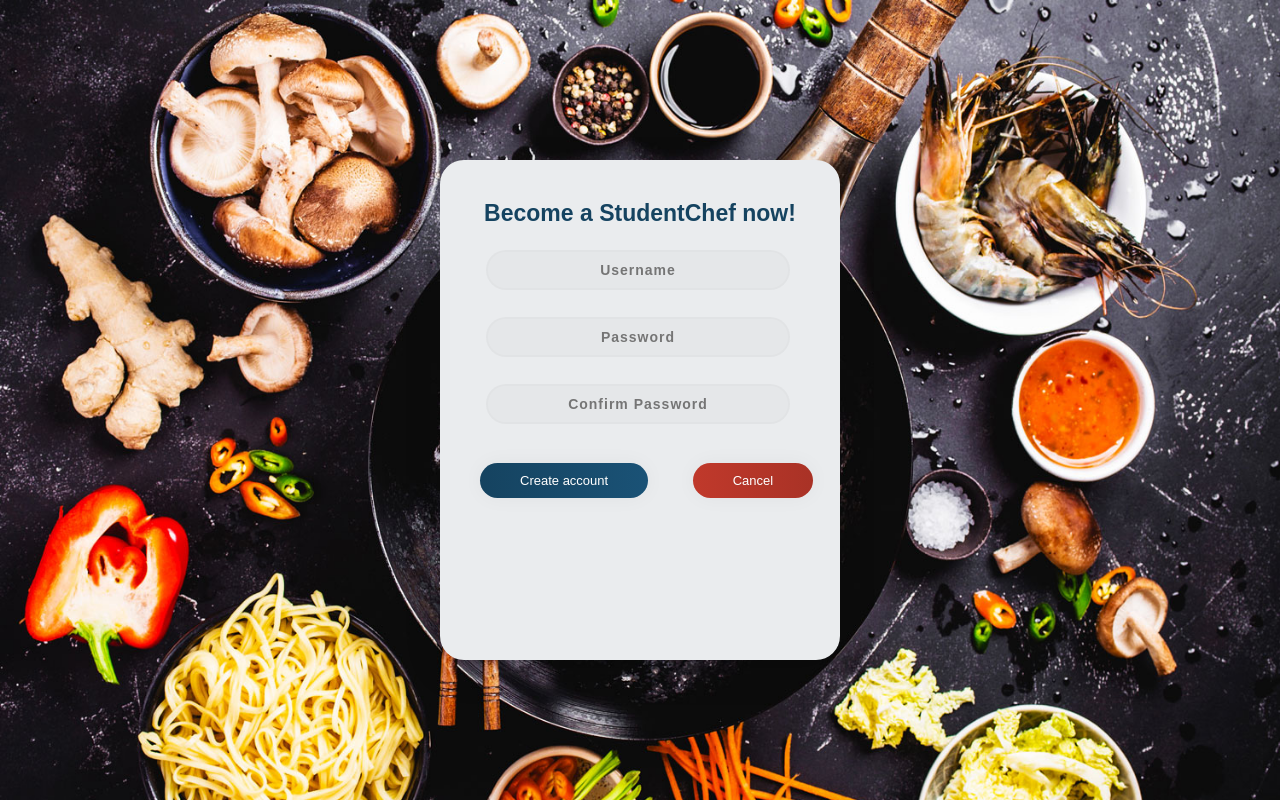
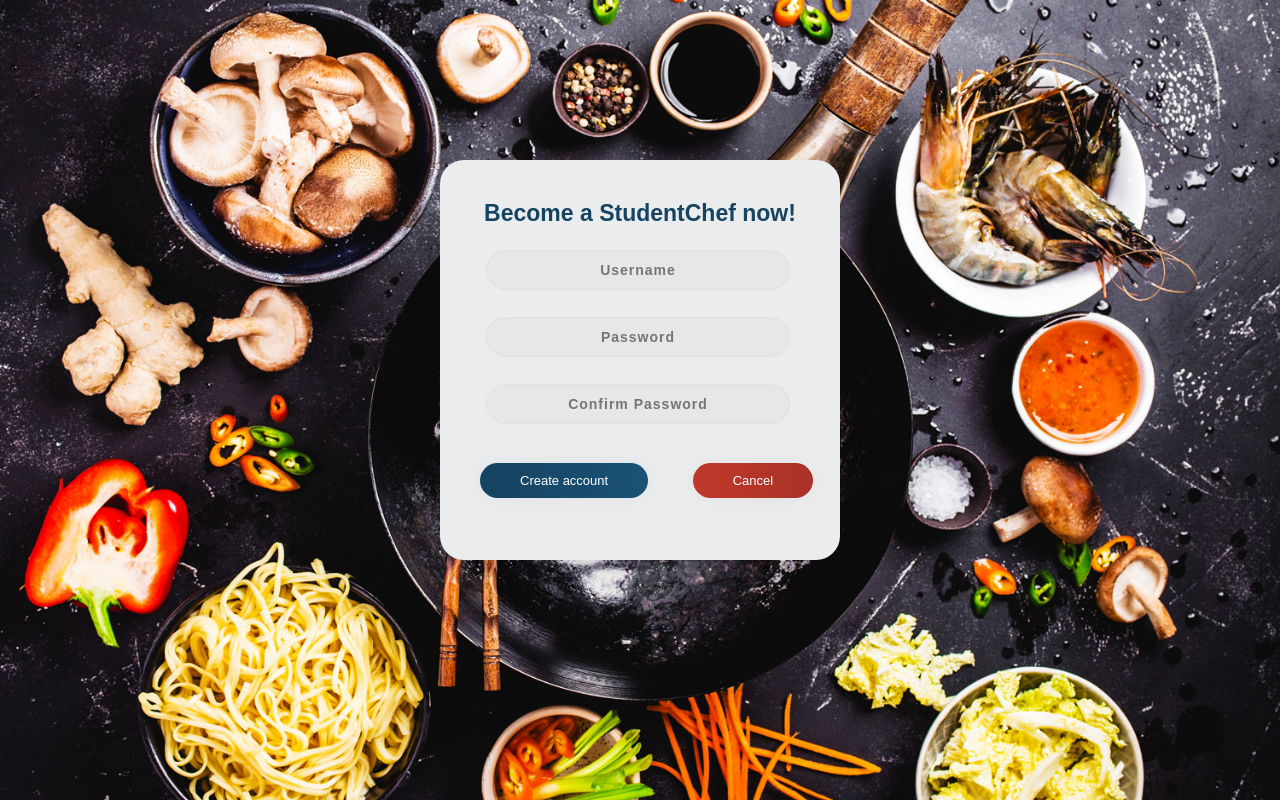
Before and after one commit to bogdy22/StudentChef, a PHP site: page /register_page.html in a window 1280 px wide. Run offline with PHP 8.4, Linux system fonts and the light colour scheme.

Commit message:
Styling for register page

```diff
--- a/register.css
+++ b/register.css
@@ -2,14 +2,14 @@ body {
         background-color: #D6EAF8;
         background-image: url('food_background2.jpeg');
         background-repeat: no-repeat;
-        background-size: 100% 115%;
+        background-size: 100% 125%;
         font-family: 'Ubuntu', sans-serif;
     }
 
     .main {
         background-color: #EAECEE;
         width: 400px;
-        height: 500px;
+        height: 400px;
         margin: 7em auto;
         border-radius: 1.5em;
         box-shadow: 0px 11px 35px 2px rgba(0, 0, 0, 0.14);
```
